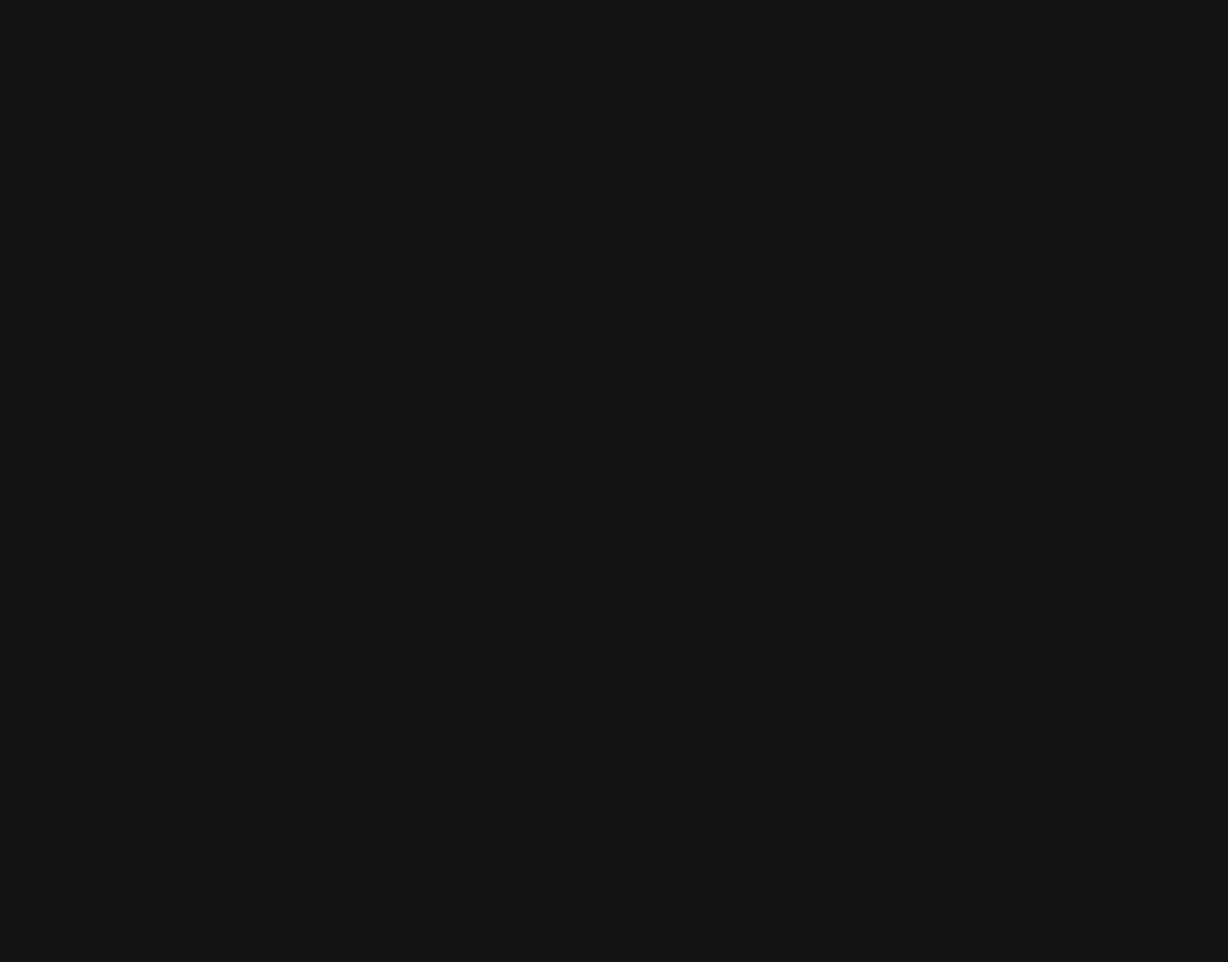
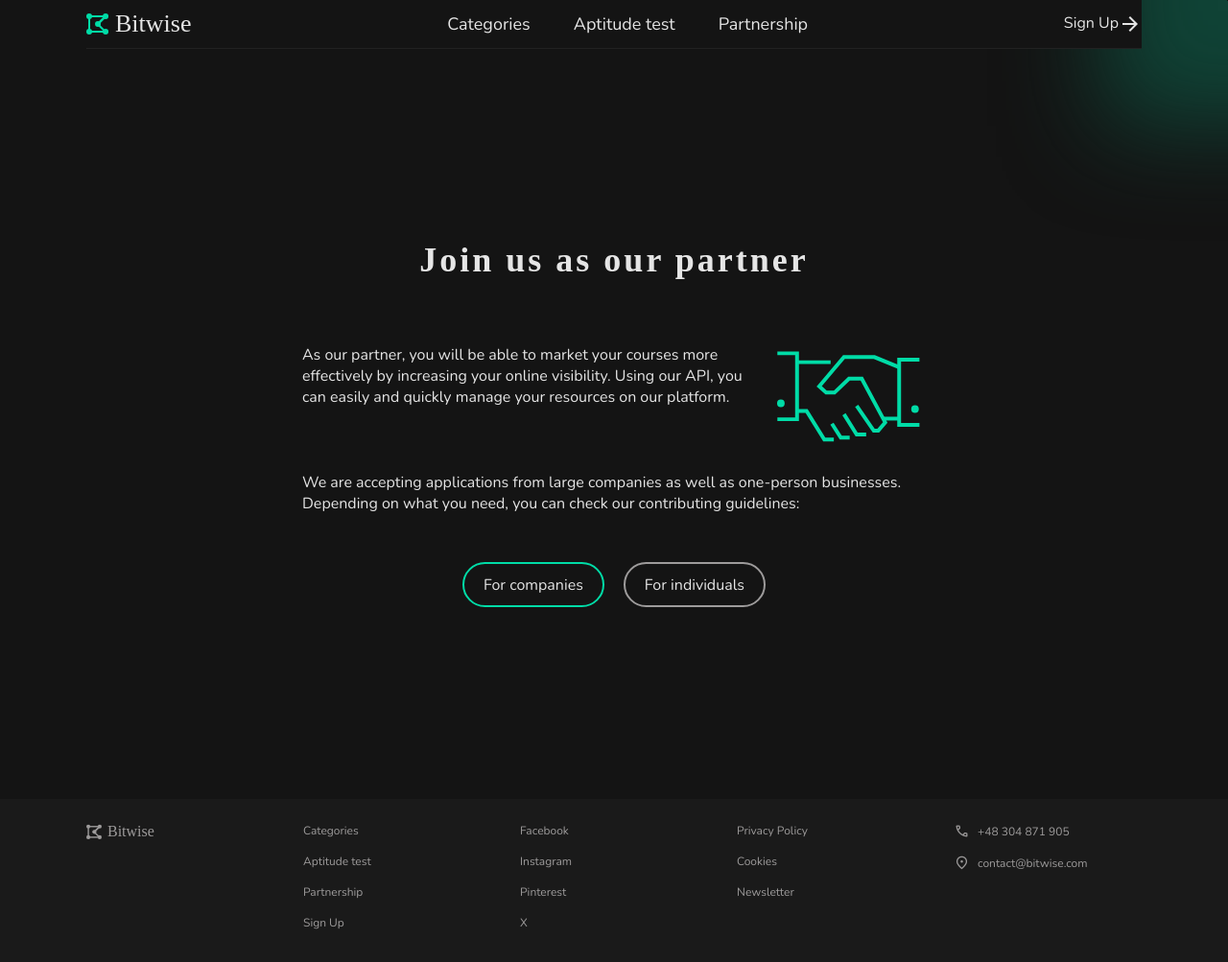
Before and after one commit to rauzz/Bitwise, a plain HTML site: page partnership.html in a window 1280 px wide. Shown: the whole page at 96% size. Before the commit the page ends 800 px from the top, so only its background shows below. Drawn offline with nearby package versions, Linux system fonts and the light colour scheme; a web font is replaced by a local one.

Commit message:
make partnership page

```diff
--- a/partnership.html
+++ b/partnership.html
@@ -1,16 +1,95 @@
 <!DOCTYPE html>
 <html lang="en">
 <head>
-   <meta charset="UTF-8">
-   <meta name="viewport" content="width=device-width, initial-scale=1.0">
-   <link rel="stylesheet" href="styles/css/main.css">
+   <meta charset="UTF-8" />
+   <meta name="viewport" content="width=device-width, initial-scale=1.0" />
+   <link rel="stylesheet" href="styles/css/main.css" />
    <link rel="shortcut icon" href="img/logo.svg" type="image/png" />
    <link
-   rel="stylesheet"
-   href="https://fonts.googleapis.com/css2?family=Material+Symbols+Outlined:opsz,wght,FILL,GRAD@24,300,0,0" />
+      rel="stylesheet"
+      href="https://fonts.googleapis.com/css2?family=Material+Symbols+Outlined:opsz,wght,FILL,GRAD@24,300,0,0" />
    <title>Bitwise - Partnership</title>
 </head>
 <body>
+   <div class="corner"></div>
+   <div class="max1100">
+      <nav>
+         <div class="logo-wrap">
+            <img class="logo" src="img/logo.svg" alt="Bitwise logo" />
+            <p class="logo-text">
+               <a href="index.html">Bitwise</a>
+            </p>
+         </div>
+         <ul>
+            <li><a href="categories.html">Categories</a></li>
+            <li><a href="test.html">Aptitude test</a></li>
+            <li><a href="partnership.html">Partnership</a></li>
+         </ul>
+         <div class="sign-up">
+            <p>Sign Up</p>
+            <span class="material-symbols-outlined">arrow_forward</span>
+         </div>
+      </nav>
 
+      <section class="join">
+         <h2>Join us as our partner</h2>
+         <div class="join-first">
+            <p>
+               As our partner, you will be able to market your courses more effectively by
+               increasing your online visibility. Using our API, you can easily and quickly
+               manage your resources on our platform.
+            </p>
+            <img src="img/handshake.svg" />
+         </div>
+         <p>
+            We are accepting applications from large companies as well as one-person businesses.
+            Depending on what you need, you can check our contributing guidelines:
+         </p>
+         <div class="join-button-wrap">
+            <button>For companies</button>
+            <button class="button-gray">For individuals</button>
+         </div>
+      </section>
+   </div>
+
+   <footer>
+      <div class="max1100">
+         <div class="footer-column">
+            <div class="logo-wrap">
+               <img class="logo" src="img/logo_gray.svg" alt="Bitwise logo" />
+               <p class="logo-text">
+                  <a href="index.html">Bitwise</a>
+               </p>
+            </div>
+         </div>
+         <div class="footer-column">
+            <a href="categories.html" class="caption">Categories</a>
+            <a href="test.html" class="caption">Aptitude test</a>
+            <a href="partnership.html" class="caption">Partnership</a>
+            <a href="#" class="caption">Sign Up</a>
+         </div>
+         <div class="footer-column">
+            <a href="#" class="caption">Facebook</a>
+            <a href="#" class="caption">Instagram</a>
+            <a href="#" class="caption">Pinterest</a>
+            <a href="#" class="caption">X</a>
+         </div>
+         <div class="footer-column">
+            <a href="#" class="caption">Privacy Policy</a>
+            <a href="#" class="caption">Cookies</a>
+            <a href="#" class="caption">Newsletter</a>
+         </div>
+         <div class="footer-column">
+            <a href="#" class="caption">
+               <span class="material-symbols-outlined">call</span>
+               +48 304 871 905
+            </a>
+            <a href="#" class="caption">
+               <span class="material-symbols-outlined">location_on</span>
+               contact@bitwise.com
+            </a>
+         </div>
+      </div>
+   </footer>
 </body>
 </html>
--- a/styles/scss/_landing.scss
+++ b/styles/scss/_landing.scss
@@ -102,10 +102,6 @@
 			display: flex;
 			justify-content: center;
 			gap: 3rem;
-
-			.button-gray {
-				border-color: $colorGray;
-			}
 		}
 	}
 
--- a/styles/scss/_partnership.scss
+++ b/styles/scss/_partnership.scss
@@ -1 +1,32 @@
 @import "variables";
+
+section.join {
+   display: flex;
+   flex-direction: column;
+   align-items: center;
+	padding-top: 25rem;
+   max-width: 65rem;
+   margin: auto;
+   margin-bottom: 20rem;
+
+	h2 {
+      text-align: center;
+	}
+
+	.join-first {
+      display: flex;
+      gap: 3rem;
+      align-items: center;
+
+		img {
+         width: 16rem;
+         margin-top: 4rem;
+		}
+	}
+
+	.join-button-wrap {
+      display: flex;
+      gap: 2rem;
+      margin-top: 5rem;
+	}
+}
--- a/styles/scss/main.scss
+++ b/styles/scss/main.scss
@@ -105,6 +105,14 @@ button {
    }
 }
 
+.button-gray {
+   border-color: $colorGray;
+
+   &:hover {
+      background-color: $colorGray;
+   }
+}
+
 .capsule-group {
 	display: flex;
 	flex-wrap: wrap;
```
Also changed, not shown: styles/css/main.css, 1 other file.
